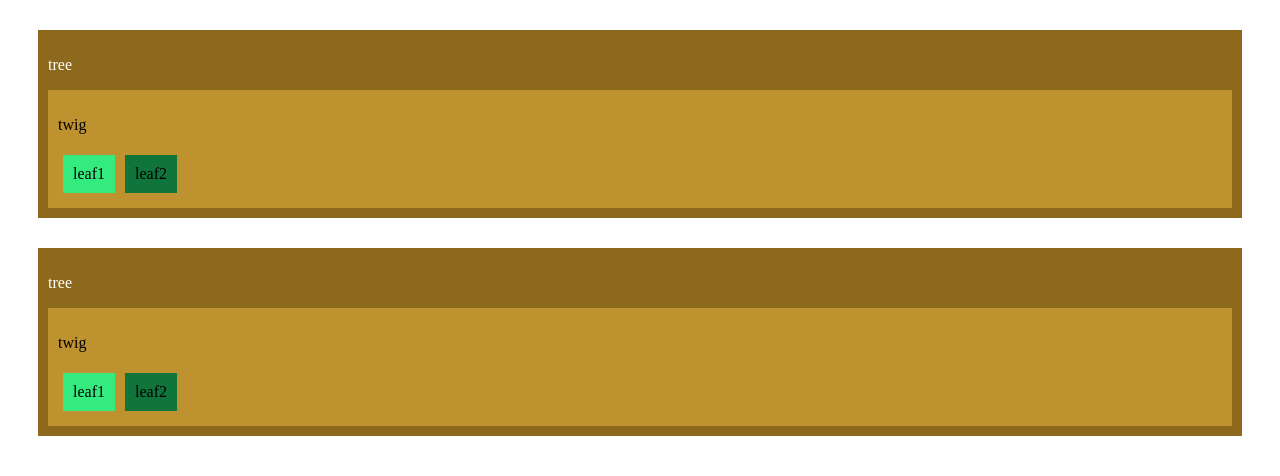
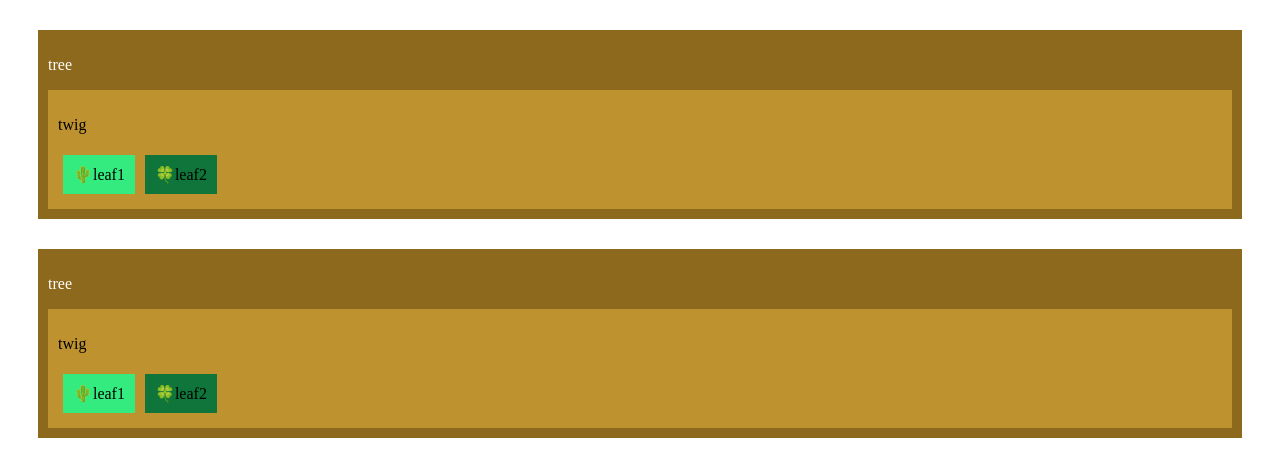
Before and after one commit to ringtail003/handson-angular-css, an Angular app: page / in a window 1280 px wide. Shown: the top 476 px of the page. Built offline with nearby package versions, Linux system fonts and the light colour scheme.

Commit message:
ホストを遡って指定

```diff
--- a/src/app/components/leaf1/leaf1.component.scss
+++ b/src/app/components/leaf1/leaf1.component.scss
@@ -12,3 +12,7 @@ p {
 :host(.active p) {
   background: yellow;
 }
+
+:host-context(.theme-funky) p::before {
+  content: "🌵"
+}
--- a/src/app/components/leaf2/leaf2.component.scss
+++ b/src/app/components/leaf2/leaf2.component.scss
@@ -12,3 +12,7 @@ p {
 :host(.active p) {
   background: yellow;
 }
+
+:host-context(.theme-funky) p::before {
+  content: "🍀"
+}
--- a/src/index.html
+++ b/src/index.html
@@ -7,7 +7,7 @@
   <meta name="viewport" content="width=device-width, initial-scale=1">
   <link rel="icon" type="image/x-icon" href="favicon.ico">
 </head>
-<body>
+<body class="theme-funky">
   <app-root></app-root>
 </body>
 </html>
```
